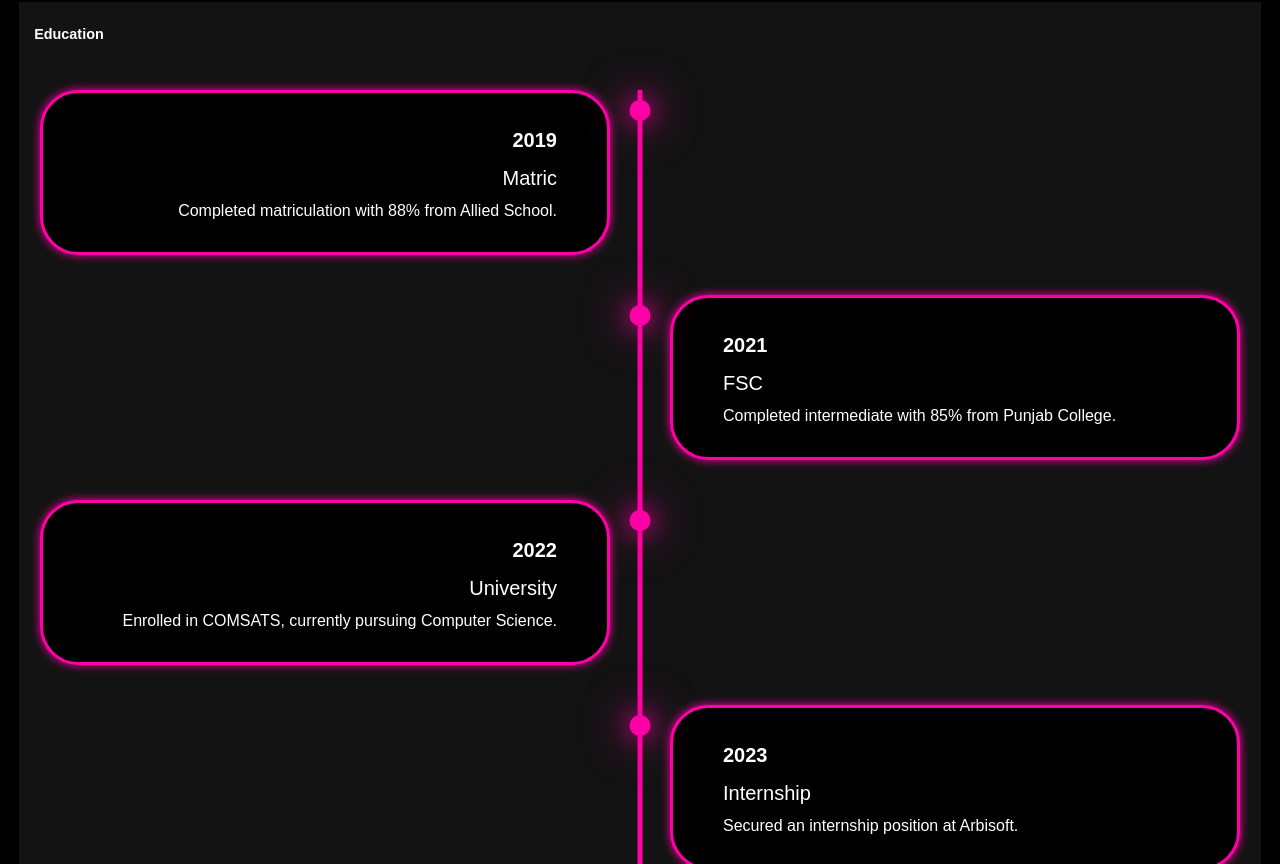
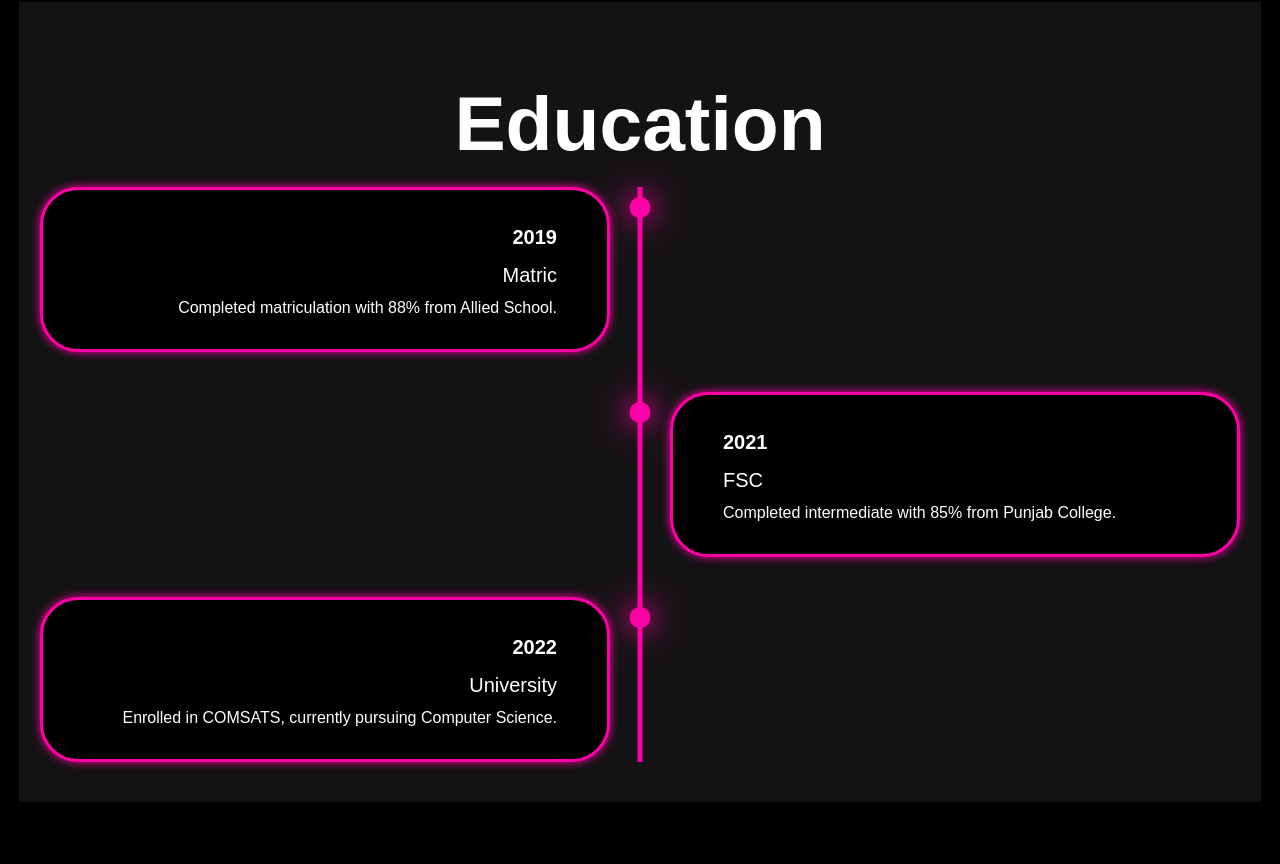
Before and after one commit to sufyankhan2412/portfolio, a React (Vite) app: page / in a window 1280 px wide. Shown: the part 1636-2500 px from the top of the page. Built offline with nearby package versions, Linux system fonts and the light colour scheme.

Commit message:
feat: enhance Education section heading, remove Internship entry

```diff
--- a/src/components/Education.jsx
+++ b/src/components/Education.jsx
@@ -3,14 +3,13 @@ import React from 'react'
 const timeline = [
   {year:'2019', title:'Matric', desc:'Completed matriculation with 88% from Allied School.'},
   {year:'2021', title:'FSC', desc:'Completed intermediate with 85% from Punjab College.'},
-  {year:'2022', title:'University', desc:'Enrolled in COMSATS, currently pursuing Computer Science.'},
-  {year:'2023', title:'Internship', desc:'Secured an internship position at Arbisoft.'}
+  {year:'2022', title:'University', desc:'Enrolled in COMSATS, currently pursuing Computer Science.'}
 ]
 
 export default function Education(){
   return (
-    <section className="education" id="education" style={{paddingTop:'2rem'}}>
-      <h2>Education</h2>
+    <section className="education" id="education" style={{paddingTop:'3rem', paddingBottom:'3rem'}}>
+      <h2 className="heading" style={{marginBottom:'2rem'}}>Education</h2>
       <div className="timeline-items-container">
         {timeline.map((t,i)=> (
           <div key={i} className="timeline-items animated-card">
```
Also changed, not shown: 2 other files (tests, documents, lock files or other folders).
